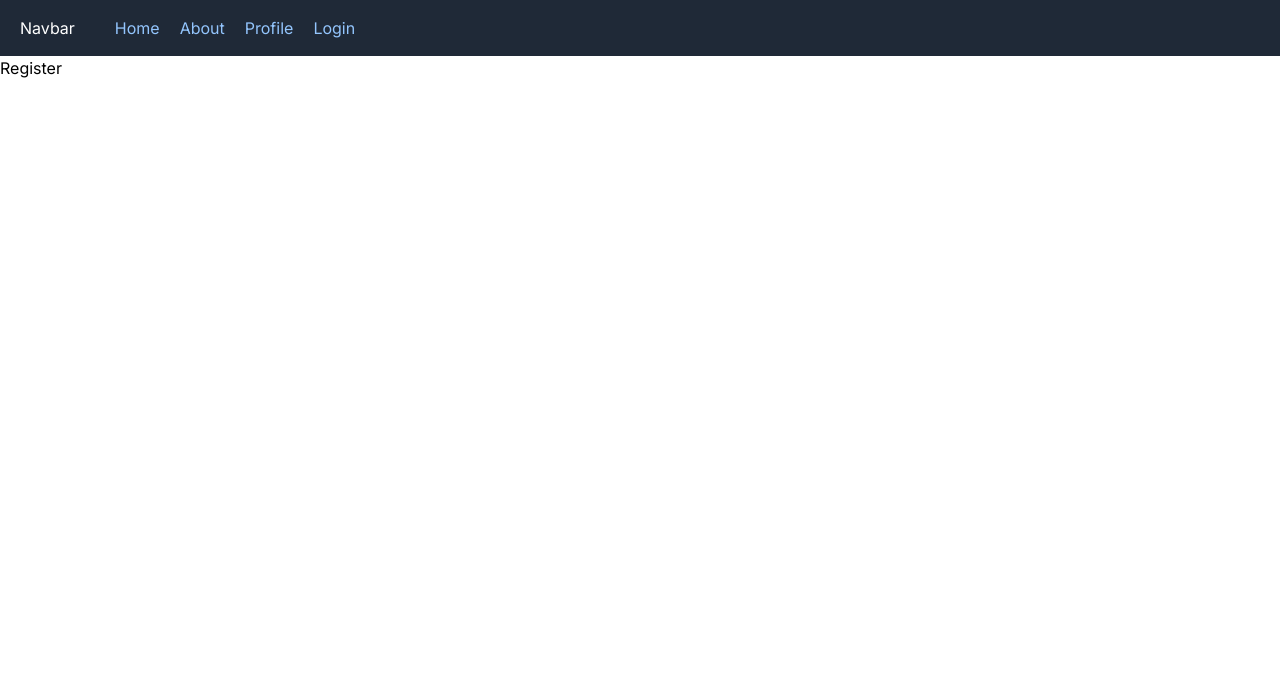
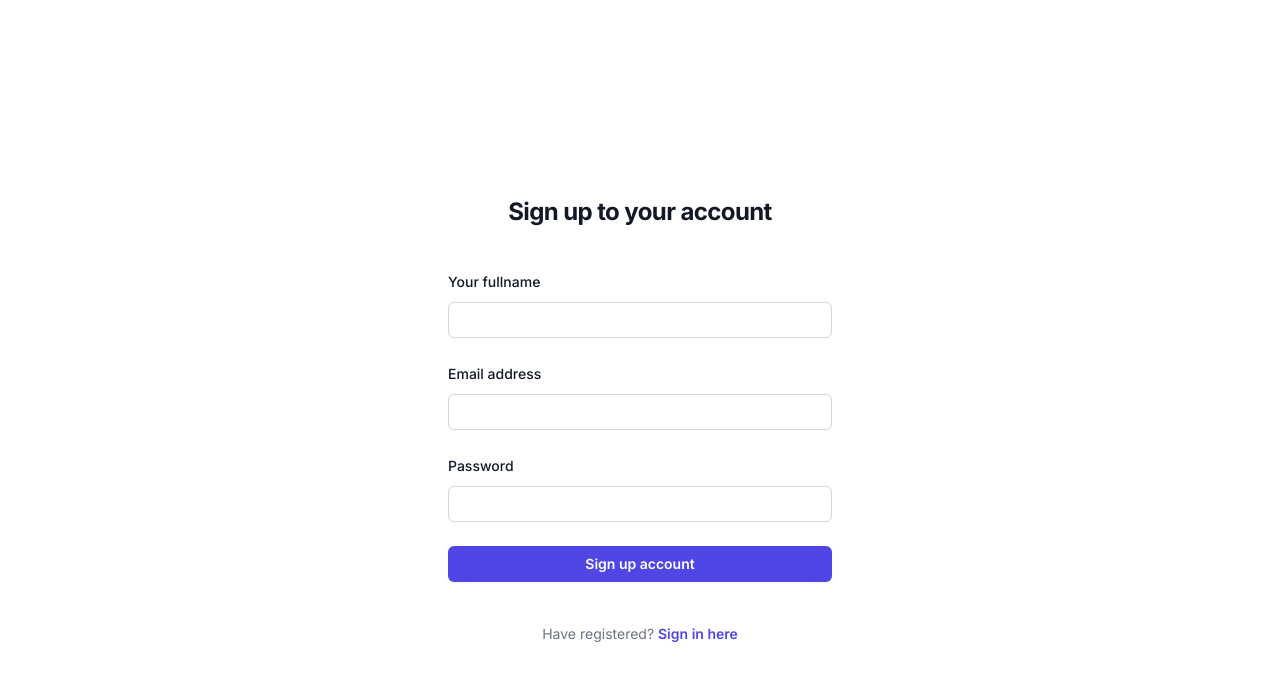
Before and after one commit to mkasim71/next13-app-router, a Next.js app: page /register in a window 1280 px wide. Shown: the top 680 px of the page. Built offline with nearby package versions, Linux system fonts and the light colour scheme.

Commit message:
4. Link & Navigation

```diff
--- a/src/app/(auth)/login/page.tsx
+++ b/src/app/(auth)/login/page.tsx
@@ -1,7 +1,79 @@
+import Link from "next/link";
+
 export default function LoginPage() {
   return (
-    <>
-      <h1>Login</h1>
-    </>
+    <div>
+      <div className="flex flex-col justify-center h-screen px-6 py-12 lg:px-8">
+        <div className="sm:mx-auto sm:w-full sm:max-w-sm">
+          <h2 className="mt-10 font-bold tracking-tight text-center text-gray-900 text-2xl/9">
+            Sign in to your account
+          </h2>
+        </div>
+
+        <div className="mt-10 sm:mx-auto sm:w-full sm:max-w-sm">
+          <form action="#" method="POST" className="space-y-6">
+            <div>
+              <label
+                htmlFor="email"
+                className="block font-medium text-gray-900 text-sm/6"
+              >
+                Email address
+              </label>
+              <div className="mt-2">
+                <input
+                  id="email"
+                  type="email"
+                  name="email"
+                  required
+                  autoComplete="email"
+                  className="block w-full rounded-md bg-white px-3 py-1.5 text-base text-gray-900 outline outline-1 -outline-offset-1 outline-gray-300 placeholder:text-gray-400 focus:outline focus:outline-2 focus:-outline-offset-2 focus:outline-indigo-600 sm:text-sm/6"
+                />
+              </div>
+            </div>
+
+            <div>
+              <div className="flex items-center justify-between">
+                <label
+                  htmlFor="password"
+                  className="block font-medium text-gray-900 text-sm/6"
+                >
+                  Password
+                </label>
+              </div>
+              <div className="mt-2">
+                <input
+                  id="password"
+                  type="password"
+                  name="password"
+                  required
+                  autoComplete="current-password"
+                  className="block w-full rounded-md bg-white px-3 py-1.5 text-base text-gray-900 outline outline-1 -outline-offset-1 outline-gray-300 placeholder:text-gray-400 focus:outline focus:outline-2 focus:-outline-offset-2 focus:outline-indigo-600 sm:text-sm/6"
+                />
+              </div>
+            </div>
+
+            <div>
+              <button
+                type="submit"
+                className="flex w-full justify-center rounded-md bg-indigo-600 px-3 py-1.5 text-sm/6 font-semibold text-white shadow-sm hover:bg-indigo-500 focus-visible:outline focus-visible:outline-2 focus-visible:outline-offset-2 focus-visible:outline-indigo-600"
+              >
+                Sign in
+              </button>
+            </div>
+          </form>
+
+          <p className="mt-10 text-center text-gray-500 text-sm/6">
+            Not registered?
+            <Link
+              href="/register"
+              className="font-semibold text-indigo-600 hover:text-indigo-500"
+            >
+              {" "}
+              Create account
+            </Link>
+          </p>
+        </div>
+      </div>
+    </div>
   );
 }
--- a/src/app/(auth)/register/page.tsx
+++ b/src/app/(auth)/register/page.tsx
@@ -1,7 +1,97 @@
+import Link from "next/link";
+
 export default function RegisterPage() {
   return (
-    <>
-      <h1>Register</h1>
-    </>
+    <div>
+      <div className="flex flex-col justify-center h-screen px-6 py-12 lg:px-8">
+        <div className="sm:mx-auto sm:w-full sm:max-w-sm">
+          <h2 className="mt-10 font-bold tracking-tight text-center text-gray-900 text-2xl/9">
+            Sign up to your account
+          </h2>
+        </div>
+
+        <div className="mt-10 sm:mx-auto sm:w-full sm:max-w-sm">
+          <form action="#" method="POST" className="space-y-6">
+            <div>
+              <label
+                htmlFor="fullname"
+                className="block font-medium text-gray-900 text-sm/6"
+              >
+                Your fullname
+              </label>
+              <div className="mt-2">
+                <input
+                  id="fullname"
+                  type="text"
+                  name="fullname"
+                  required
+                  autoComplete="fullname"
+                  className="block w-full rounded-md bg-white px-3 py-1.5 text-base text-gray-900 outline outline-1 -outline-offset-1 outline-gray-300 placeholder:text-gray-400 focus:outline focus:outline-2 focus:-outline-offset-2 focus:outline-indigo-600 sm:text-sm/6"
+                />
+              </div>
+            </div>
+
+            <div>
+              <label
+                htmlFor="email"
+                className="block font-medium text-gray-900 text-sm/6"
+              >
+                Email address
+              </label>
+              <div className="mt-2">
+                <input
+                  id="email"
+                  type="email"
+                  name="email"
+                  required
+                  autoComplete="email"
+                  className="block w-full rounded-md bg-white px-3 py-1.5 text-base text-gray-900 outline outline-1 -outline-offset-1 outline-gray-300 placeholder:text-gray-400 focus:outline focus:outline-2 focus:-outline-offset-2 focus:outline-indigo-600 sm:text-sm/6"
+                />
+              </div>
+            </div>
+
+            <div>
+              <div className="flex items-center justify-between">
+                <label
+                  htmlFor="password"
+                  className="block font-medium text-gray-900 text-sm/6"
+                >
+                  Password
+                </label>
+              </div>
+              <div className="mt-2">
+                <input
+                  id="password"
+                  type="password"
+                  name="password"
+                  required
+                  autoComplete="current-password"
+                  className="block w-full rounded-md bg-white px-3 py-1.5 text-base text-gray-900 outline outline-1 -outline-offset-1 outline-gray-300 placeholder:text-gray-400 focus:outline focus:outline-2 focus:-outline-offset-2 focus:outline-indigo-600 sm:text-sm/6"
+                />
+              </div>
+            </div>
+
+            <div>
+              <button
+                type="submit"
+                className="flex w-full justify-center rounded-md bg-indigo-600 px-3 py-1.5 text-sm/6 font-semibold text-white shadow-sm hover:bg-indigo-500 focus-visible:outline focus-visible:outline-2 focus-visible:outline-offset-2 focus-visible:outline-indigo-600"
+              >
+                Sign up account
+              </button>
+            </div>
+          </form>
+
+          <p className="mt-10 text-center text-gray-500 text-sm/6">
+            Have registered?{" "}
+            <Link
+              href="/login"
+              className="font-semibold text-indigo-600 hover:text-indigo-500"
+            >
+              Sign in here
+            </Link>
+          </p>
+        </div>
+      </div>
+    </div>
   );
 }
--- a/src/app/about/layout.tsx
+++ b/src/app/about/layout.tsx
@@ -1,5 +1,3 @@
-import { useState } from "react";
-
 export default function AboutLayout({
   children,
 }: {
@@ -7,7 +5,7 @@ export default function AboutLayout({
 }) {
   return (
     <>
-      <nav className="fixed right-0 z-10 h-screen bg-gray-800 w-80 top-10">
+      <nav className="fixed right-0 z-10 h-screen bg-gray-800 w-60 top-50">
         <ul className="p-5 text-white">
           <li>Home</li>
           <li>About</li>
--- a/src/app/layout.tsx
+++ b/src/app/layout.tsx
@@ -1,11 +1,14 @@
 "use client";
 import "./globals.css";
-import { ReactNode, useState } from "react";
+import { ReactNode } from "react";
 import { Inter } from "next/font/google";
 import Navbar from "./navbar";
 import { Metadata } from "next";
+import { usePathname } from "next/navigation";
 
 const inter = Inter({ subsets: ["latin"] });
+
+const disableNavbar = ["/login", "/register"];
 
 export const metadata: Metadata = {
   title: "NextJS App Router",
@@ -17,12 +20,13 @@ type Props = {
 };
 
 export default function RootLayout({ children }: Props) {
-  const [state, setState] = useState(0);
+  const pathname = usePathname();
   return (
     <html lang="en">
       <title>Belajar Next JS</title>
       <body className={inter.className}>
-        <Navbar />
+        {!disableNavbar.includes(pathname) && <Navbar />}
+
         {/* <h1>Layout Home {state}</h1>
         <button onClick={() => setState(state + 1)}>Klik</button> */}
         {children}
--- a/src/app/navbar.tsx
+++ b/src/app/navbar.tsx
@@ -1,24 +1,51 @@
 import Link from "next/link";
+import { usePathname, useRouter } from "next/navigation";
 
 export default function Navbar() {
+  const pathname = usePathname();
+  const router = useRouter();
+
   return (
-    <nav className="flex px-5 py-4 bg-gray-800">
+    <nav className="flex justify-between px-5 py-4 bg-gray-800">
+      <div className="flex">
         <h1 className="text-white">Navbar</h1>
         <ul className="flex ml-10 ">
           <Link href="/">
-          <li className="mr-5 text-blue-300 cursor-pointer">Home</li>
+            <li
+              className={`mr-5 ${
+                pathname === "/" ? "text-blue-300" : "text-white"
+              } cursor-pointer hover:bg-gray-600 rounded-md`}
+            >
+              Home
+            </li>
           </Link>
           <Link href="/about">
-          <li className="mr-5 text-blue-300 cursor-pointer">About</li>
+            <li
+              className={`mr-5 ${
+                pathname === "/about" ? "text-blue-300" : "text-white"
+              } cursor-pointer hover:bg-gray-600 rounded-md`}
+            >
+              About
+            </li>
           </Link>
           <Link href="/about/profile">
-          <li className="mr-5 text-blue-300 cursor-pointer">Profile</li>
+            <li
+              className={`mr-5 ${
+                pathname === "/about/profile" ? "text-blue-300" : "text-white"
+              } cursor-pointer hover:bg-gray-600 rounded-md`}
+            >
+              Profile
+            </li>
           </Link>
         </ul>
-      <div className="flex justify-end">
-        <Link href="/login">
-          <div className="text-blue-300 cursor-pointer ">Login</div>
-        </Link>
+      </div>
+      <div>
+        <button
+          className="px-3 text-sm bg-white rounded-md h-7 hover:bg-blue-300"
+          onClick={() => router.push("/login")}
+        >
+          Login
+        </button>
       </div>
     </nav>
   );
```
Lines whose indentation alone changed are shown as unchanged.
